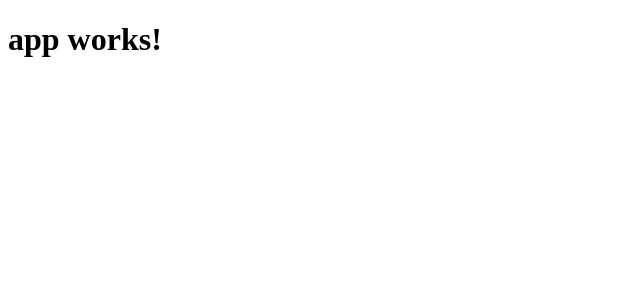
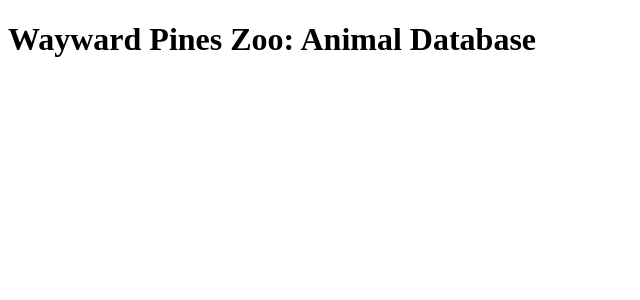
Before and after one commit to maxobaxo/js-zoo-db, an Angular app: page / in a window 1280 px wide. Shown: the top 300 px of the page, without its empty margins (0-640 px from the left). Built offline with nearby package versions, Linux system fonts and the light colour scheme.

Commit message:
change title

```diff
--- a/src/app/app.component.html
+++ b/src/app/app.component.html
@@ -1,3 +1 @@
-<h1>
-  {{title}}
-</h1>
+<h1>Wayward Pines Zoo: Animal Database</h1>
```
